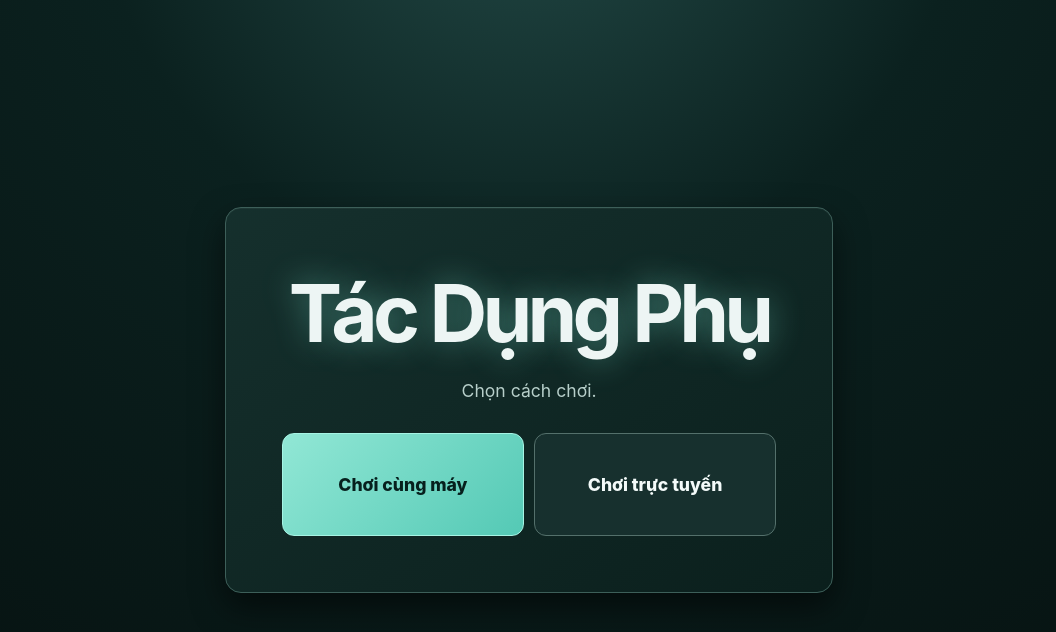
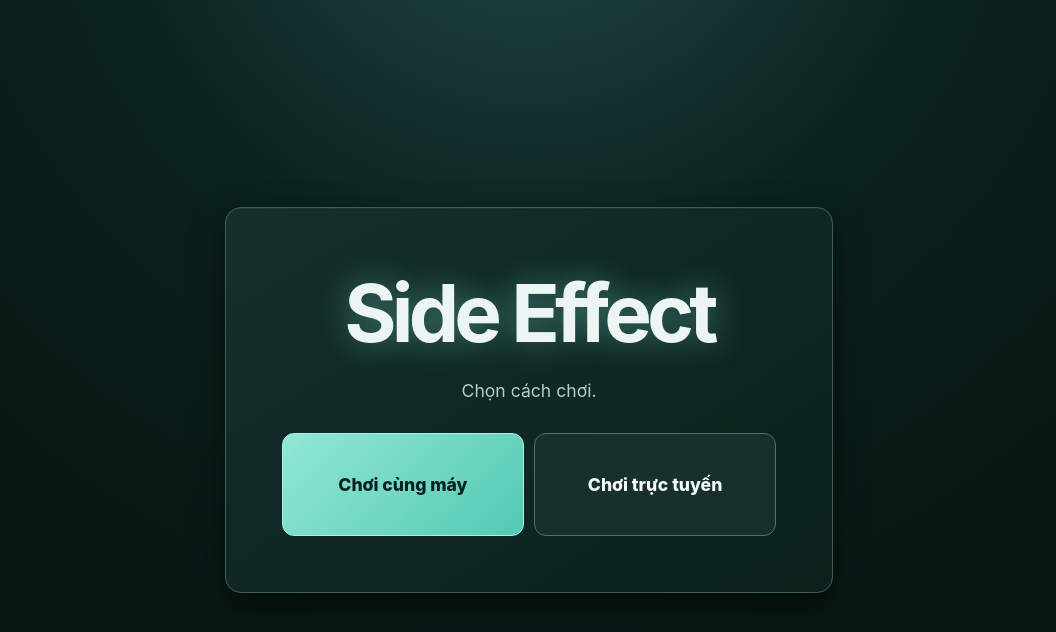
Before and after one commit to katan-chan/side-effects-boardgame, a React (Vite) app: page / in a window 1280 px wide. Shown: the top 632 px of the page, without its empty margins (111-1167 px from the left). Built offline with nearby package versions, Linux system fonts and the light colour scheme; no server answers.

Commit message:
fix: standardize title to "Side Effect" across localization and tests

```diff
--- a/index.html
+++ b/index.html
@@ -3,7 +3,7 @@
   <head>
     <meta charset="UTF-8" />
     <meta name="viewport" content="width=device-width, initial-scale=1.0" />
-    <title>Side Effects</title>
+    <title>Side Effect</title>
   </head>
   <body>
     <div id="root"></div>
--- a/src/i18n/en.ts
+++ b/src/i18n/en.ts
@@ -1,4 +1,4 @@
 import type { Translation } from './types'
 import { vi } from './vi'
 
-export const en: Translation = { ...vi, strings: { ...vi.strings, title: 'Side Effects', localGame: 'Local Game', onlineGame: 'Online Game', draw: 'Draw', endTurn: 'End Turn', newGame: 'New Game', winner: 'Winner', episodeEffect: 'Episode effect', episodeInstructions: 'Choose an untreated Disorder of another player and trigger its Episode effect.', therapyInstructions: 'Remove an untreated Disorder from your Psyche.', therapyRestriction: 'Cannot be used on Tremors. Anorexia can only be treated with Therapy.', treatLabel: 'Treats', mayCause: 'May cause', sideEffects: 'Side Effects' } }
+export const en: Translation = { ...vi, strings: { ...vi.strings, title: 'Side Effect', localGame: 'Local Game', onlineGame: 'Online Game', draw: 'Draw', endTurn: 'End Turn', newGame: 'New Game', winner: 'Winner', episodeEffect: 'Episode effect', episodeInstructions: 'Choose an untreated Disorder of another player and trigger its Episode effect.', therapyInstructions: 'Remove an untreated Disorder from your Psyche.', therapyRestriction: 'Cannot be used on Tremors. Anorexia can only be treated with Therapy.', treatLabel: 'Treats', mayCause: 'May cause', sideEffects: 'Side Effects' } }
--- a/src/i18n/vi.ts
+++ b/src/i18n/vi.ts
@@ -2,7 +2,7 @@ import type { Translation } from './types'
 
 export const vi: Translation = {
   strings: {
-    title: 'Tác Dụng Phụ', chooseMode: 'Chọn cách chơi.', localGame: 'Chơi cùng máy', onlineGame: 'Chơi trực tuyến',
+    title: 'Side Effect', chooseMode: 'Chọn cách chơi.', localGame: 'Chơi cùng máy', onlineGame: 'Chơi trực tuyến',
     back: 'Quay lại', player: 'Người chơi', remove: 'Xóa', addPlayer: 'Thêm người chơi', startGame: 'Bắt đầu',
     enterPlayers: 'Nhập từ 2 đến 8 tên người chơi không để trống.', displayName: 'Tên người chơi', roomCode: 'Mã phòng',
     createRoom: 'Tạo phòng', joinRoom: 'Vào phòng', host: 'Chủ phòng', connected: 'Đã kết nối', disconnected: 'Mất kết nối',
```
Also changed, not shown: 2 other files (tests, documents, lock files or other folders).
